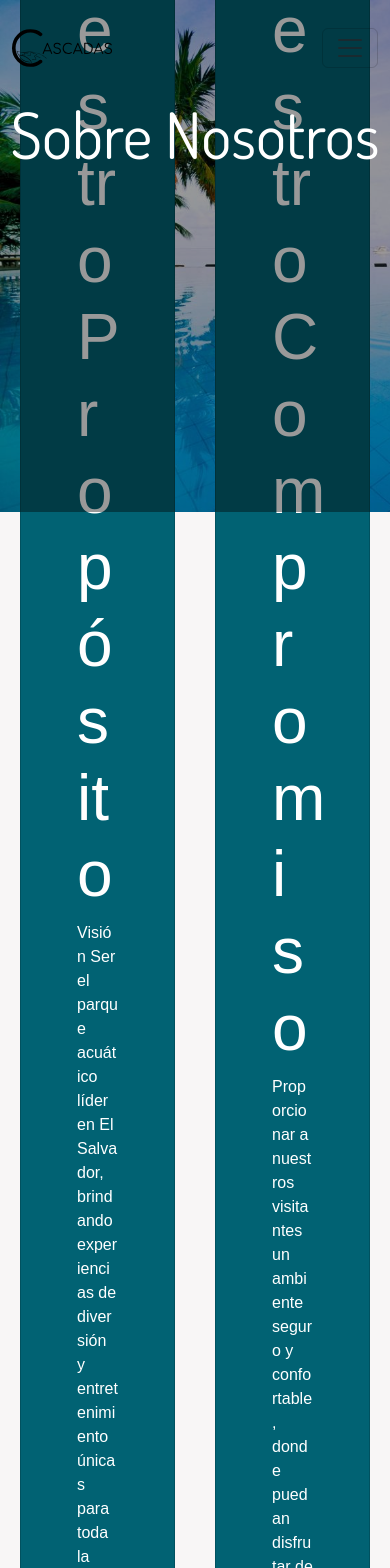
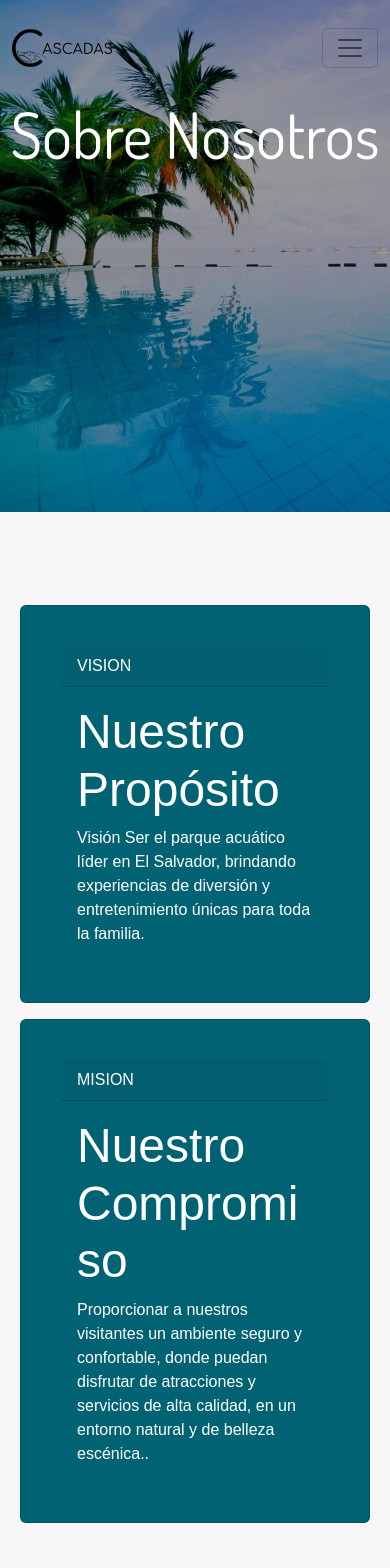
Before and after one commit to RodriguezKevin8/las_cascadas, a React (Vite) app in the folder React/: page /about in a window 390 px wide. Shown: the top 1568 px of the page. After the commit the page ends 1539 px from the top, so only its background shows below. Built offline with nearby package versions, Linux system fonts and the light colour scheme.

Commit message:
Add files via upload

```diff
--- a/React/src/components/About.jsx
+++ b/React/src/components/About.jsx
@@ -6,7 +6,7 @@ import Image from 'react-bootstrap/Image';
 function About() {
   return (
     <div className="sobre-nosotros-container">
-      <div className="container sobre-nosotros-cards">
+      <div className="container sobre-nosotros-cards mediaFlex">
         <div className="card mb-3" style={{ maxWidth: '100%' }}>
           <div className="card-header">VISION</div>
           <div className="card-body">
--- a/React/src/components/Home.jsx
+++ b/React/src/components/Home.jsx
@@ -67,12 +67,12 @@ const Home = () => {
               comodidad de tu habitación te permite disfrutar de ellas desde un nuevo ángulo.
               Las habitaciones con vista a las piscinas son una excelente opción para los huéspedes que buscan disfrutar de un ambiente tranquilo y relajante. Estas habitaciones suelen ser más espaciosas que las habitaciones estándar, y cuentan con grandes ventanales que ofrecen una vista panorámica de la piscina.
             </p>
+            <Link  className="noStyleLink" to={`/Reservacion`}>
             <button className="btn btn-primary">
-              <Link  className="noStyleLink" to={`/Reservacion`}>
-               Reservar
-              </Link>
+
+              Reservar
             </button>
-
+            </Link>
           </div>
           <div className="col-md-6">
             <img
--- a/React/src/components/Navbar.jsx
+++ b/React/src/components/Navbar.jsx
@@ -61,6 +61,11 @@ function Navbar() {
                   Contactanos
                 </Link>
               </li>
+              <li className="nav-item ml-auto">
+                <Link className="nav-link" to={`/Reservacion`}>
+                  Reservaciones
+                </Link>
+              </li>
             </ul>
           </div>
         </div>
--- a/React/src/components/ResHabitaciones.jsx
+++ b/React/src/components/ResHabitaciones.jsx
@@ -6,7 +6,7 @@ export default function ResHabitaciones() {
 
     const elementosJSX = [];
 
-    for (let i = 0; i < 8; i++) {
+    for (let i = 0; i < 9; i++) {
     elementosJSX.push(
       <div className='habitacion' key={i}>
         <img src={Habitacion} alt="" className='img__habitacion'/>
--- a/React/src/css/about.css
+++ b/React/src/css/about.css
@@ -1,5 +1,5 @@
 .sobre-nosotros-container {
-
+  margin-top: 1rem;
   width: 100%;
   height: 800px;
   display: flex;
@@ -29,3 +29,20 @@
   margin: 0 auto 20px;
   display: block;
 }
+.mediaFlex{
+  display: flex;
+  flex-direction: column;
+}
+@media (min-width: 768px) {
+     .mediaFlex{
+      flex-direction: row;
+     }
+}
+@media (max-width: 600px) {
+  .sobre-nosotros-container {
+    margin-top: 10rem;
+  }
+  .card h1 {
+    font-size: 3rem;
+  }
+}
```
